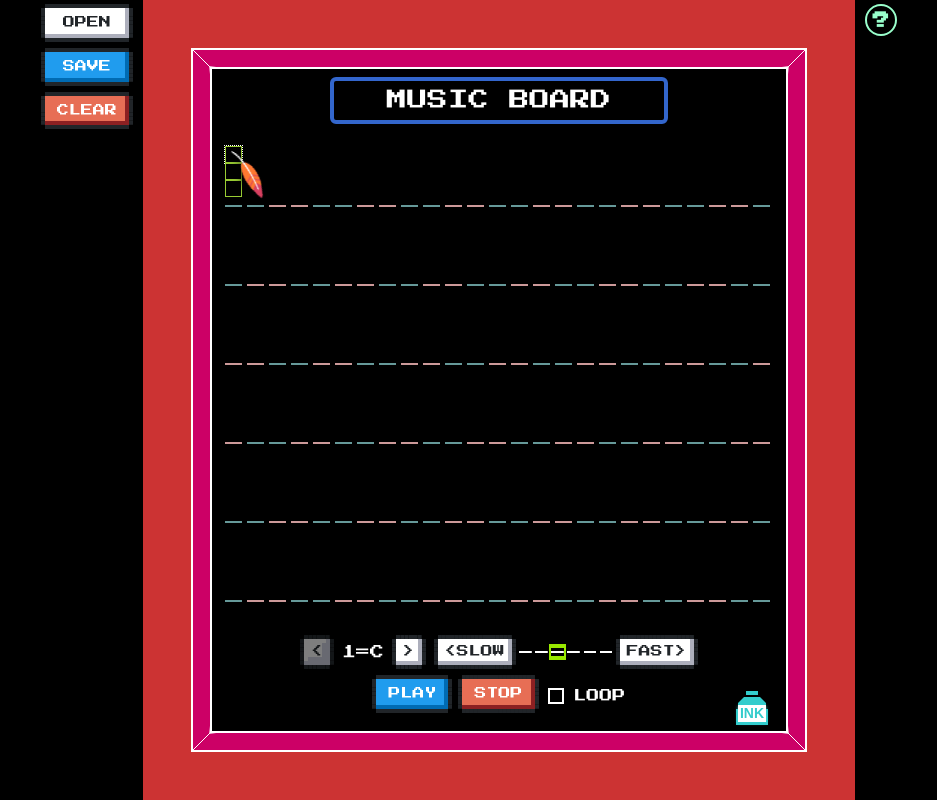
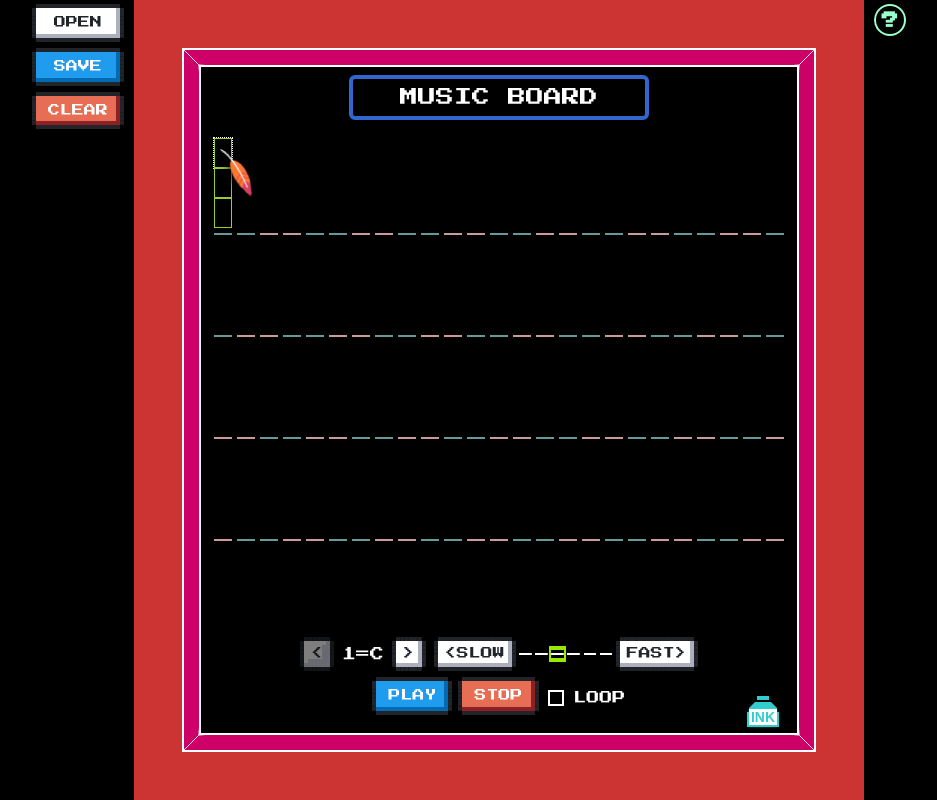
Before and after one commit to wingmeng/SUBOR-Music-Board, a Vue app: page / in a window 1280 px wide. Shown: the whole page, without its empty margins (141-1078 px from the left). Built offline with nearby package versions, Linux system fonts and the light colour scheme.

Commit message:
✨ feat: 调整间距

```diff
--- a/src/components/Board.vue
+++ b/src/components/Board.vue
@@ -24,12 +24,12 @@
   display: flex;
   flex-direction: column;
   height: calc(100vh - 2 * var(--width-outer-border));
-  width: 36em;
+  width: 42em;
   margin: var(--width-outer-border) auto;
   box-sizing: border-box;
-  font-size: 17px;
+  font-size: 15px;
   color: #fff;
-  border: 17px solid;
+  border: 15px solid;
   border-image: url(../assets/border.svg) 17;
   box-shadow: 0 0 0 2px #fff inset,
               0 0 0 2px #fff,
--- a/src/components/NotationGrid.vue
+++ b/src/components/NotationGrid.vue
@@ -87,16 +87,16 @@
 /** 长按重复定时器句柄 */
 let repeatTimer: ReturnType<typeof setTimeout> | null = null
 
-/** 行高估算值（em 单位，3个 NoteCell + padding + border） */
-const ROW_HEIGHT_ESTIMATE_EM = 5.5
-/** 行间距（px，对应 gap: 14px 5px 中的行 gap） */
-const ROW_GAP_PX = 14
-/** 列间距（px，对应 gap: 14px 5px 中的列 gap） */
+/** 行高估算值（em 单位，3个 NoteCell × 2em + padding-bottom 5px + border 2px） */
+const ROW_HEIGHT_ESTIMATE_EM = 6.5
+/** 行间距（px，对应 gap: 5px 中的行 gap） */
+const ROW_GAP_PX = 5
+/** 列间距（px，对应 gap: 5px 中的列 gap） */
 const COLUMN_GAP_PX = 5
 /** 网格上下内边距（px，对应 padding: 8px 0） */
 const GRID_PADDING_Y = 16
-/** 单列宽度（em，对应 NoteCell .tone width: 1em） */
-const COLUMN_WIDTH_EM = 1
+/** 单列宽度（em，对应 NoteCell .tone width: 1.2em） */
+const COLUMN_WIDTH_EM = 1.2
 
 const gridRef = ref<HTMLElement | null>(null)
 /** 每行实际列数（根据容器宽度动态计算） */
@@ -657,7 +657,7 @@
 .notation {
   display: flex;
   flex-wrap: wrap;
-  gap: 14px 5px;
+  gap: 5px;
   padding: 8px 0;
   margin: 0;
   list-style: none;
--- a/src/components/NoteCell.vue
+++ b/src/components/NoteCell.vue
@@ -172,9 +172,11 @@
 <style scoped>
 .tone {
   position: relative;
-  display: inline-block;
-  width: 1em;
+  width: 1.2em;
+  height: 2em;
   line-height: 1.6;
+
+  &:focus-within {outline: 1px dotted;}
 }
 
 /* 升降号标记：在 input 左侧显示 # 或 b */
@@ -182,8 +184,9 @@
   position: absolute;
   left: 0;
   top: 50%;
-  transform: translate(-50%, -50%);
-  font-size: 0.4em;
+  transform: translate(-50%, -1.5em);
+  font-size: 0.5em;
+  font-family: Arial;
   line-height: 1;
   pointer-events: none;
   color: #fff;
@@ -200,21 +203,19 @@
 .tone.s1::before {
   content: '▪';
   top: 0;
-  transform: translate(-50%, -100%);
+  transform: translate(-50%, -0.5em);
 }
 
 /* 低音标记：音符下方加点 */
 .tone.s-1::after {
   content: '▪';
   bottom: 0;
-  transform: translate(-50%, 50%);
+  transform: translateX(-50%);
 }
 
-input {
-  display: block;
-  width: auto;
-  min-width: 1em;
-  height: 1em;
+.tone > input {
+  width: 100%;
+  height: 100%;
   box-sizing: border-box;
   text-align: center;
   font-size: 100%;
@@ -225,12 +226,10 @@
   caret-color: transparent;
   overflow: hidden;
   field-sizing: content;
-
-  &:focus {outline: 1px dotted;}
 }
 
 /* 播放禁用状态 */
-.tone.disabled input {
+.tone.disabled > input {
   cursor: not-allowed;
 }
 
--- a/src/components/NoteColumn.vue
+++ b/src/components/NoteColumn.vue
@@ -54,7 +54,7 @@
 li {
   display: flex;
   flex-direction: column;
-  padding: 4px 0 8px;
+  padding-bottom: 5px;
   border-bottom: 2px solid #699;
 }
 
@@ -64,7 +64,7 @@
   border-color: #c99;
 }
 
-.current :deep(input) {
+.current :deep(.tone) {
   box-shadow: inset 0 0 0 1px #9c3;
 }
 </style>
```
